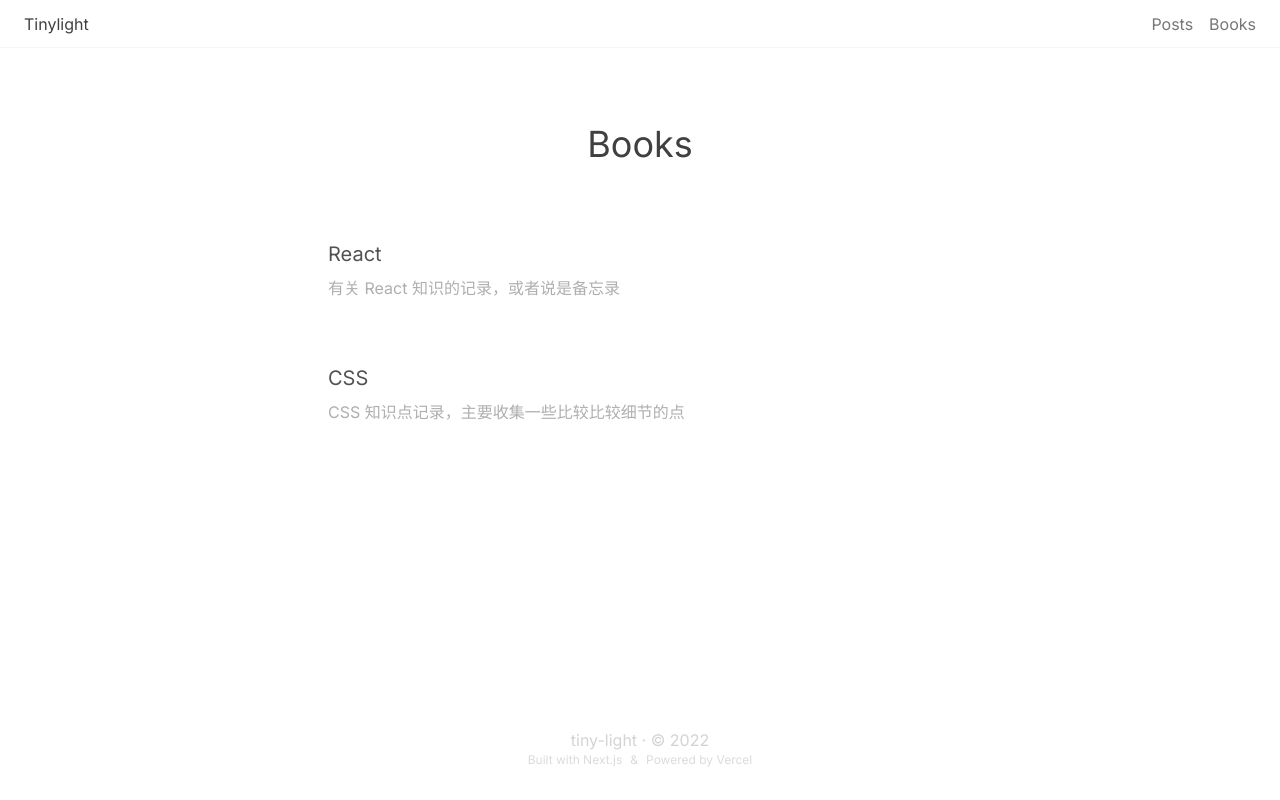
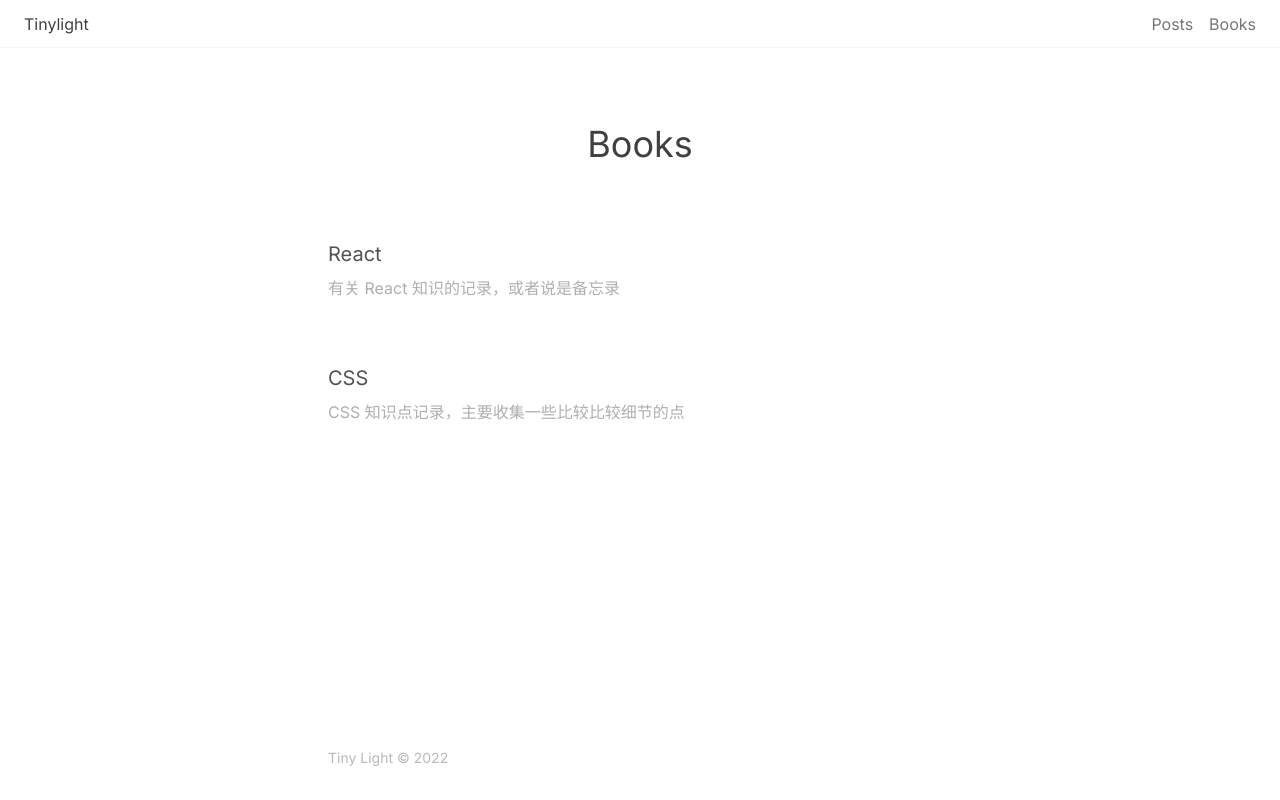
Before and after one commit to wei-light/note.tinylight.cn, a Next.js app: page /books in a window 1280 px wide. Built offline with nearby package versions, Linux system fonts and the light colour scheme; a small style sheet from the web is missing.

Commit message:
chore: ui

```diff
--- a/src/components/ArticleHeader.tsx
+++ b/src/components/ArticleHeader.tsx
@@ -1,6 +1,5 @@
 import Image from 'next/image'
 import dayjs from 'dayjs'
-import AppLink from './AppLink'
 
 type Porps = {
   title: string
@@ -24,24 +23,12 @@ const ArticleHeader = ({ title, date, duration, cover }: Porps) => (
     <h2 className="mt-6 mb-4 text-3xl font-bold sm:text-4xl">
       {title}
     </h2>
-    <div className="flex items-center text-sm">
-      <AppLink href="https://github.com/wei-light">
-        <Image
-          alt="avatar"
-          src="/avatar.jpg"
-          width={24}
-          height={24}
-          quality={100}
-          className="rounded-full"
-        />
-      </AppLink>
-      <p className="space-x-1 ml-4 opacity-40">
-        <time dateTime={String(date)}>
-          {dayjs(date).format('MMMM DD, YYYY')}
-        </time>
-        <i>{'·'}</i>
-        <span>{duration}</span>
-      </p>
+    <div className="space-x-1 text-sm opacity-40">
+      <time dateTime={String(date)}>
+        {dayjs(date).format('MMMM DD, YYYY')}
+      </time>
+      <i>{'·'}</i>
+      <span>{duration}</span>
     </div>
   </section>
 )
--- a/src/components/Footer.tsx
+++ b/src/components/Footer.tsx
@@ -1,15 +1,8 @@
 const Footer = () => (
-  <footer className="pb-8 pt-12 text-center opacity-[0.25]">
-    <div className="text-neutral-500">
-      <span>{'tiny-light'}</span>
-      <span>{' · '}</span>
-      <span>{`© ${new Date().getFullYear()}`}</span>
-    </div>
-    <div className="text-xs text-neutral-400">
-      Built with Next.js
-      <span className="mx-2">&</span>
-      Powered by Vercel
-    </div>
+  <footer className="pb-8 pt-12 px-6 w-full max-w-2xl mx-auto text-sm opacity-30">
+    <span>{'Tiny Light'}</span>
+    <span>{' © '}</span>
+    <span>{`${new Date().getFullYear()}`}</span>
   </footer>
 )
 
```
